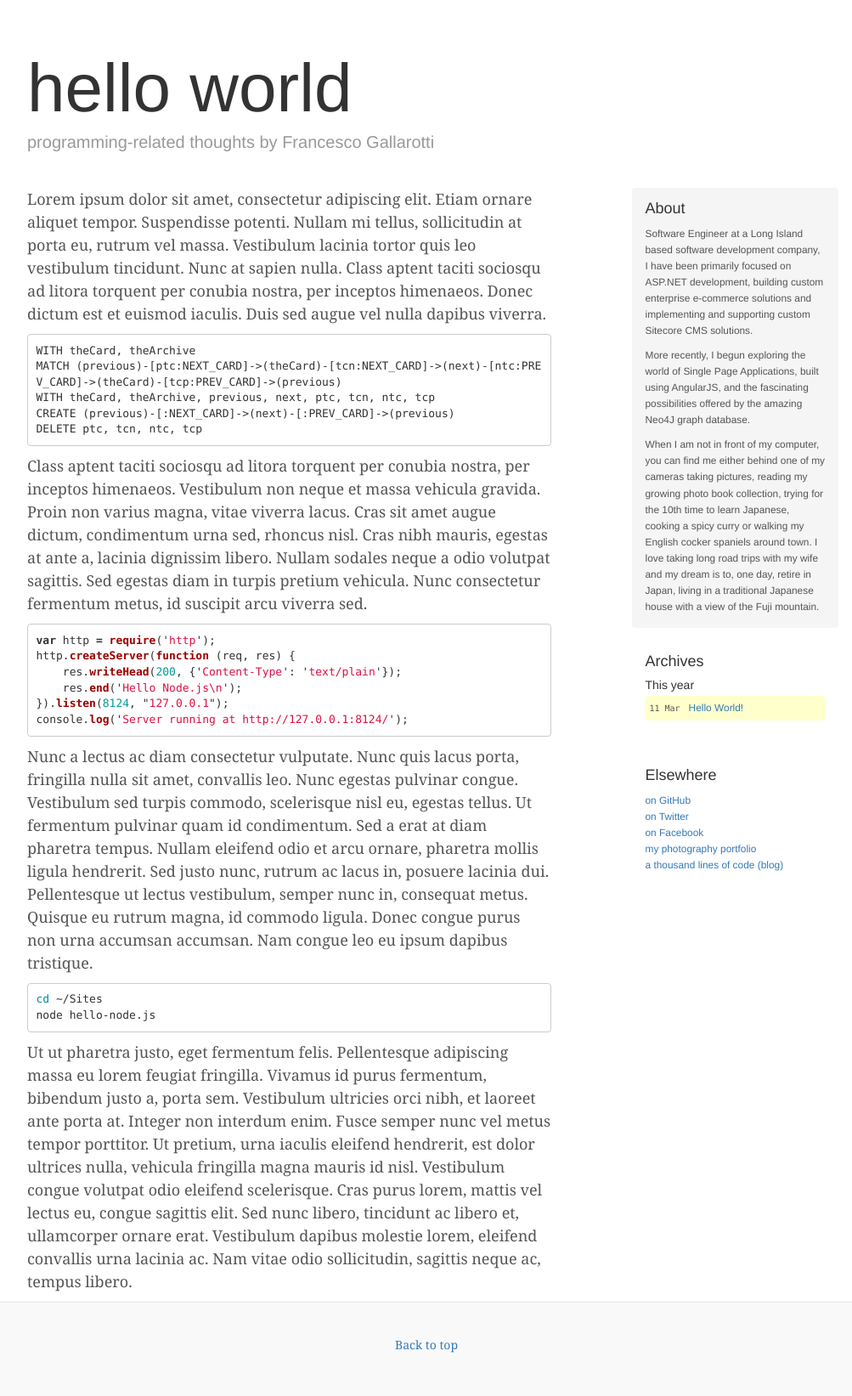
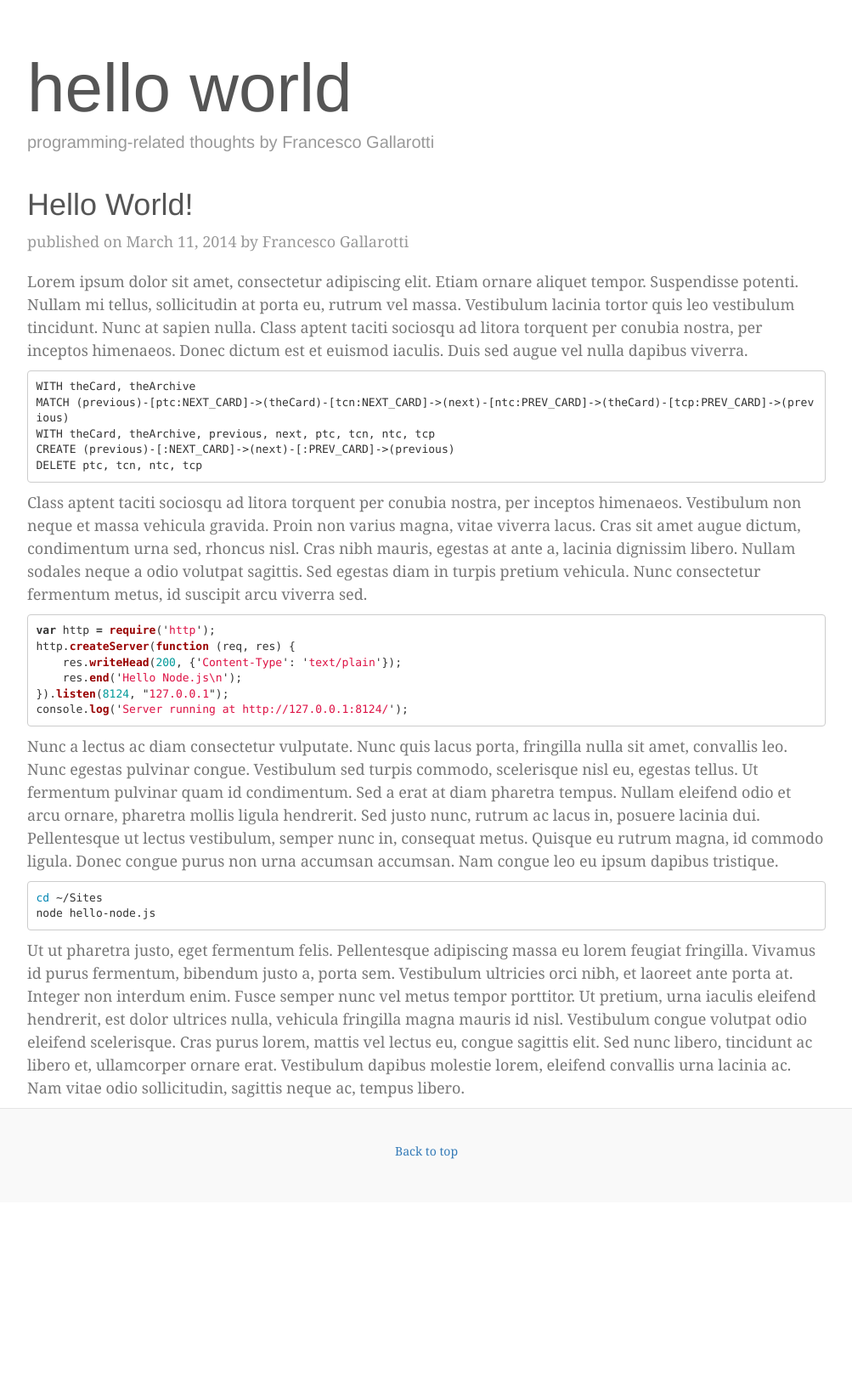
Before and after one commit to gallarotti/gallarotti.github.io, a Jekyll site: the page built from _posts/2014-03-11-hello-world.md, in a window 1280 px wide. Shown: the whole page at 85% size, without its empty margins (138-1141 px from the left). Built offline with Jekyll 4.4.1, drawn with Linux system fonts in a browser that asks for light colours; nearby versions of some CDN libraries; Markdown is read by kramdown in place of the engine named in the settings; after the commit the page ends 1415 px from its top, so only the background shows below that.

Commit message:
lots of changes!

```diff
--- a/_includes/footer.html
+++ b/_includes/footer.html
@@ -1,49 +1,6 @@
-        </div><!-- /.blog-main -->
-
-        <div class="col-sm-3 col-sm-offset-1 blog-sidebar">
-          <div class="sidebar-module sidebar-module-inset">
-            <h4>About</h4>
-            <p>Software Engineer at a Long Island based software development company, I have been primarily focused on ASP.NET development, building custom enterprise e-commerce solutions and implementing and supporting custom Sitecore CMS solutions.</p>
-            <p>More recently, I begun exploring the world of Single Page Applications, built using AngularJS, and
-            the fascinating possibilities offered by the amazing Neo4J graph database.</p>
-            <p>When I am not in front of my computer, you can find me either behind one of my cameras taking pictures, reading my growing photo book collection, trying for the 10th time to learn Japanese, cooking a spicy curry or walking my English cocker spaniels around town. I love taking long road trips with my wife and my dream is to, one day, retire in Japan, living in a traditional Japanese house with a view of the Fuji mountain.</p>
-          </div>
-          <div id="archive" class="sidebar-module">
-            <h4>Archives</h4>
-            <h5>This year</h5>
-            {%for post in site.posts %}
-              {% unless post.next %}
-                <ul class="this">
-              {% else %}
-                {% capture year %}{{ post.date | date: '%Y' }}{% endcapture %}
-                {% capture nyear %}{{ post.next.date | date: '%Y' }}{% endcapture %}
-                {% if year != nyear %}
-                  </ul>
-                  <h5 class="pastYear">{{ post.date | date: '%Y' }}</h5>
-                  <ul class="past">
-                {% endif %}
-              {% endunless %}
-                <li><time>{{ post.date | date:"%d %b" }}</time><a href="{{ post.url }}">{{ post.title }}</a></li>
-            {% endfor %}
-            </ul>
-          </div>
-          <div class="sidebar-module">
-            <h4>Elsewhere</h4>
-            <ol class="list-unstyled">
-              <li><a href="https://github.com/gallarotti" target="_blank">on GitHub</a></li>
-              <li><a href="https://twitter.com/gallarotti" target="_blank">on Twitter</a></li>
-              <li><a href="https://www.facebook.com/gallarotti" target="_blank">on Facebook</a></li>
-              <li><a href="http://gallarotti.net" target="_blank">my photography portfolio</a></li>
-              <li><a href="1000linesofcode.wordpress.com" target="_blank">a thousand lines of code (blog)</a></li>
-            </ol>
-          </div>
-        </div><!-- /.blog-sidebar -->
-
       </div><!-- /.row -->
-
     </div>
-
-	<div class="blog-footer">
+  	<div class="blog-footer">
       <p>
         <a href="#">Back to top</a>
       </p>
--- a/_includes/header.html
+++ b/_includes/header.html
@@ -27,11 +27,8 @@
     -->
 
     <div class="container">
-
       <div class="blog-header">
-        <h1 class="blog-title">hello world</h1>
+        <h1 class="blog-title"><a href="/">hello world</a></h1>
         <h3 class="lead blog-description">programming-related thoughts by Francesco Gallarotti</h3>
       </div>
-
       <div class="row">
-        <div class="col-sm-8 blog-main">
--- a/_layouts/blog_entry.html
+++ b/_layouts/blog_entry.html
@@ -1,3 +1,22 @@
 {% include header.html %}
+        <div class="col-sm-12 blog-main">
+<h1><a href="{{ page.url }}">{{ page.title }}</a></h1>
+<p class="blog-post-meta">published on {{ page.date | date: "%B %-d, %Y" }} by Francesco Gallarotti</p>
 {{ content }}
+{% if page.comments %}
+<script type="text/javascript">
+    /* * * CONFIGURATION VARIABLES: EDIT BEFORE PASTING INTO YOUR WEBPAGE * * */
+    var disqus_shortname = 'gallarotti-github'; // required: replace example with your forum shortname
+
+    /* * * DON'T EDIT BELOW THIS LINE * * */
+    (function() {
+        var dsq = document.createElement('script'); dsq.type = 'text/javascript'; dsq.async = true;
+        dsq.src = '//' + disqus_shortname + '.disqus.com/embed.js';
+        (document.getElementsByTagName('head')[0] || document.getElementsByTagName('body')[0]).appendChild(dsq);
+    })();
+</script>
+<noscript>Please enable JavaScript to view the <a href="http://disqus.com/?ref_noscript">comments powered by Disqus.</a></noscript>
+<a href="http://disqus.com" class="dsq-brlink">comments powered by <span class="logo-disqus">Disqus</span></a>
+{% endif %}
+        </div><!-- /.blog-main -->
 {% include footer.html %}
--- a/_layouts/main.html
+++ b/_layouts/main.html
@@ -1,3 +1,6 @@
 {% include header.html %}
+        <div class="col-sm-8 blog-main">
 {{ content }}
+        </div><!-- /.blog-main -->
+{% include sidebar.html %}
 {% include footer.html %}
--- a/stylesheets/stylesheet.css
+++ b/stylesheets/stylesheet.css
@@ -4,7 +4,7 @@
 
 body {
   font-family: Georgia, "Times New Roman", Times, serif;
-  color: #555;
+  color: #777;
 }
 
 h1, .h1,
@@ -16,9 +16,17 @@ h6, .h6 {
   margin-top: 0;
   font-family: "Helvetica Neue", Helvetica, Arial, sans-serif;
   font-weight: normal;
-  color: #333;
+  color: #555;
 }
 
+h1 a, h2 a, h3 a, h4 a, h5 a, h6 a {
+  color: #555;
+}
+
+h1 a:hover, h2 a:hover, h3 a:hover, h4 a:hover, h5 a:hover, h6 a:hover {
+  color: #000;
+  text-decoration: none;
+}
 
 /*
  * Override Bootstrap's default container.
@@ -100,6 +108,15 @@ h6, .h6 {
 .blog-main {
   font-size: 18px;
   line-height: 1.5;
+}
+
+.blog-main img {
+  max-width: 100%;
+  height: auto;
+}
+
+.blog-main ul {
+    list-style-type: disc;
 }
 
 /* Sidebar modules for boxing content */
```
Also changed, not shown: _includes/sidebar.html (added, +38 -0 lines), _posts/2014-01-22-using-neo4j-for-website-analytics.md (added, +72 -0 lines), index.html (+4 -3 lines), assets/2014/01/visitor-tracking-idea1.png (added), assets/2014/01/visitor-tracking-idea2.png (added), assets/2014/01/visitor-tracking-idea3.png (added), assets/2014/01/visitor-tracking-idea4.png (added), assets/2014/01/visitor-tracking-idea5.png (added).
